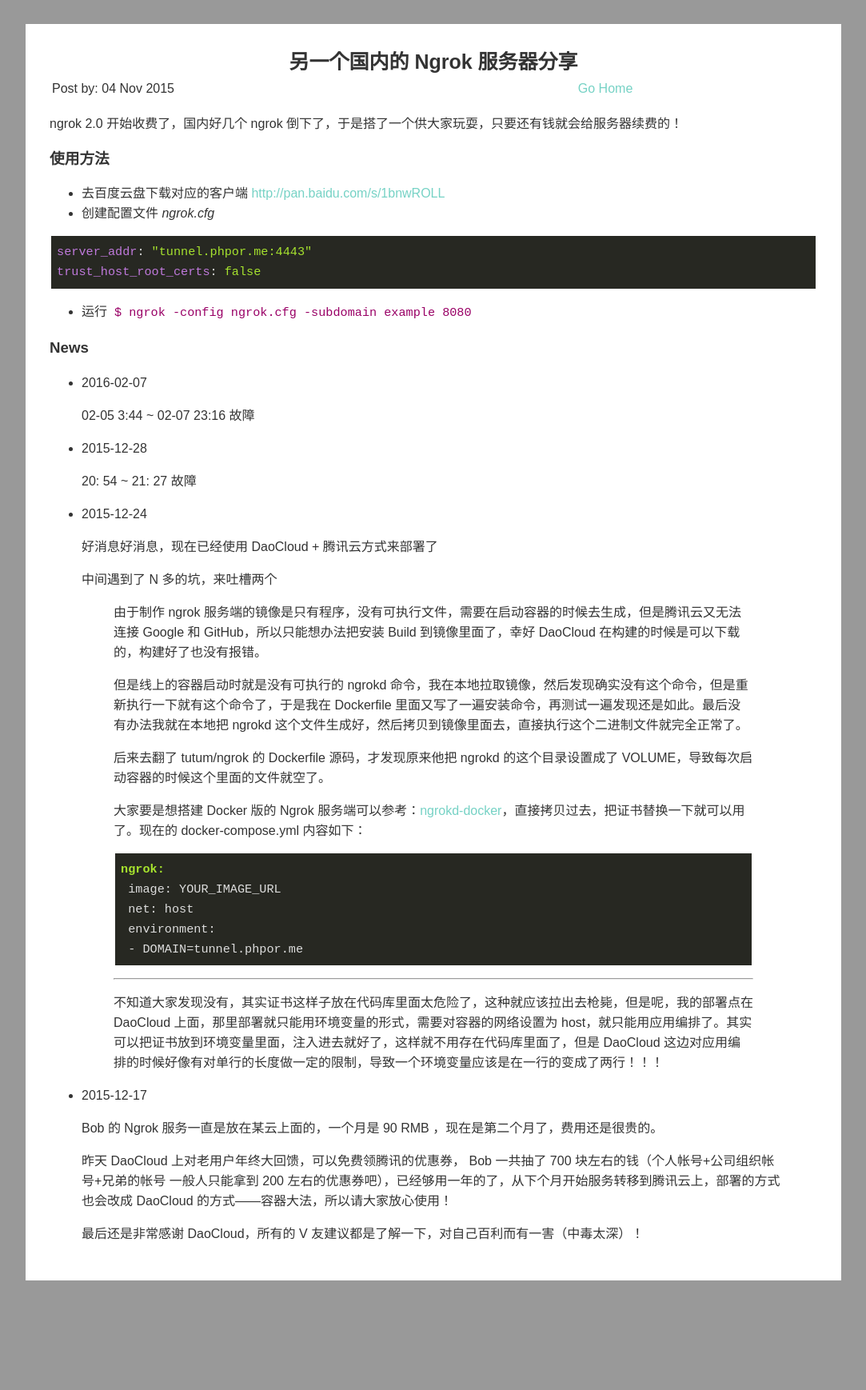
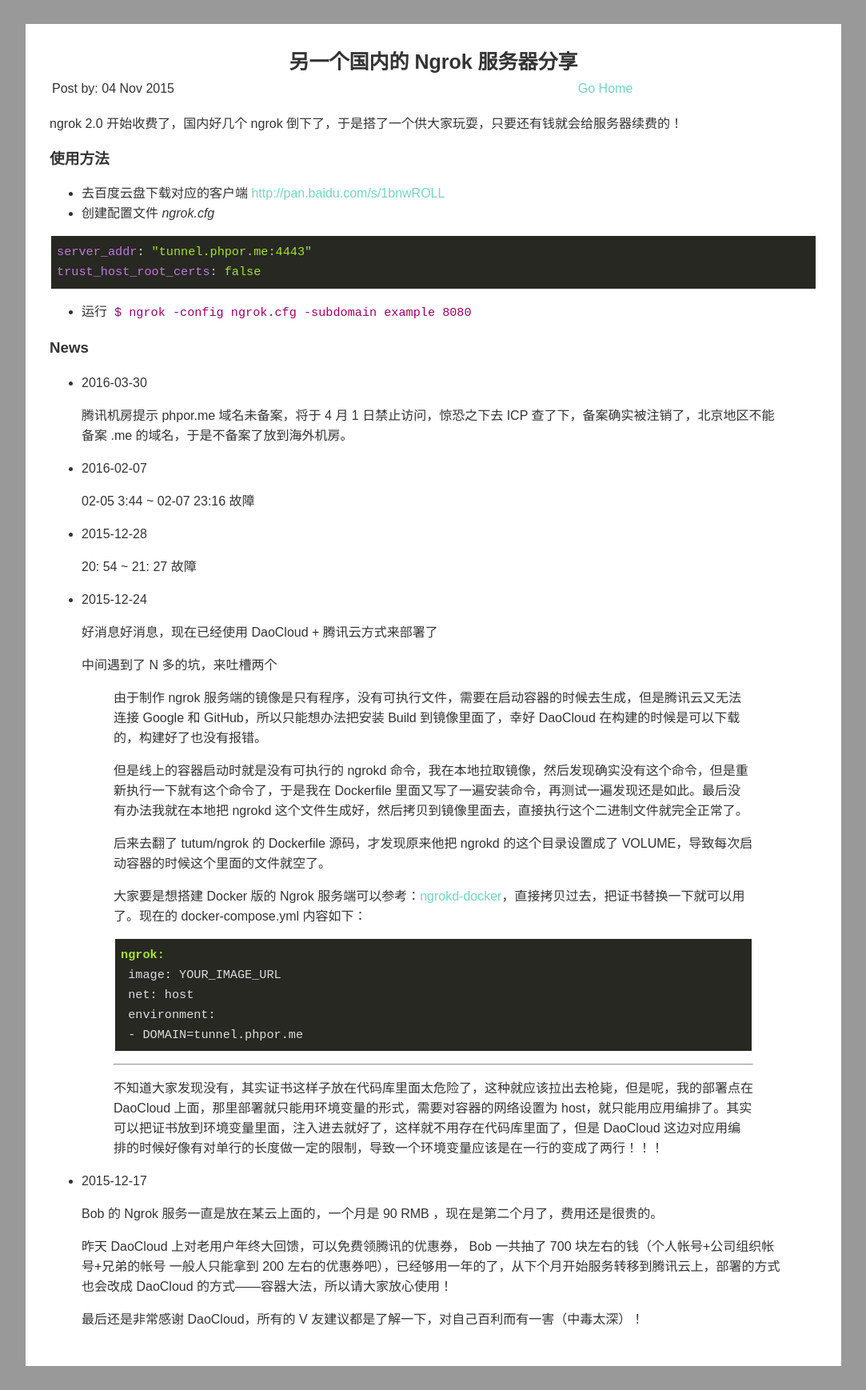
Before and after one commit to dcb9/dcb9.github.io, a Jekyll site: the page built from _posts/2015-11-04-share-ngrok.md, in a window 1280 px wide. Shown: the whole page at 80% size, without its empty margins (98-1181 px from the left). Built offline with Jekyll 4.4.1, drawn with Linux system fonts in a browser that asks for light colours; Markdown is read by kramdown in place of the engine named in the settings; comment, search, counter and statistics services are not loaded; before the commit the page ends 1631 px from its top, so only the background shows below that.

Commit message:
migration to abroad

```diff
--- a/_posts/2015-11-04-share-ngrok.md
+++ b/_posts/2015-11-04-share-ngrok.md
@@ -19,6 +19,10 @@
 - 运行 `$ ngrok -config ngrok.cfg -subdomain example 8080`
 
 ### News
+
+* 2016-03-30
+
+> 腾讯机房提示 phpor.me 域名未备案，将于 4 月 1 日禁止访问，惊恐之下去 ICP 查了下，备案确实被注销了，北京地区不能备案 .me 的域名，于是不备案了放到海外机房。
 
 * 2016-02-07
 
```
